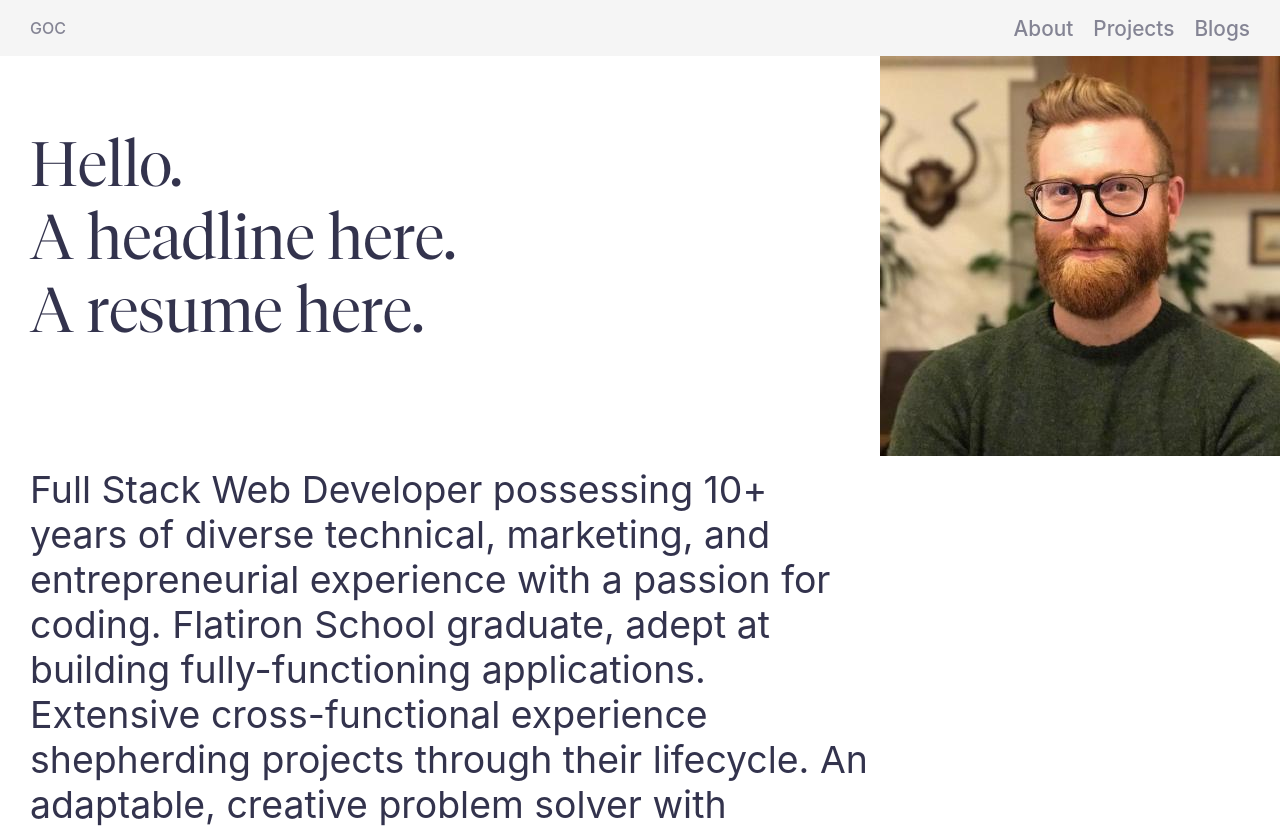
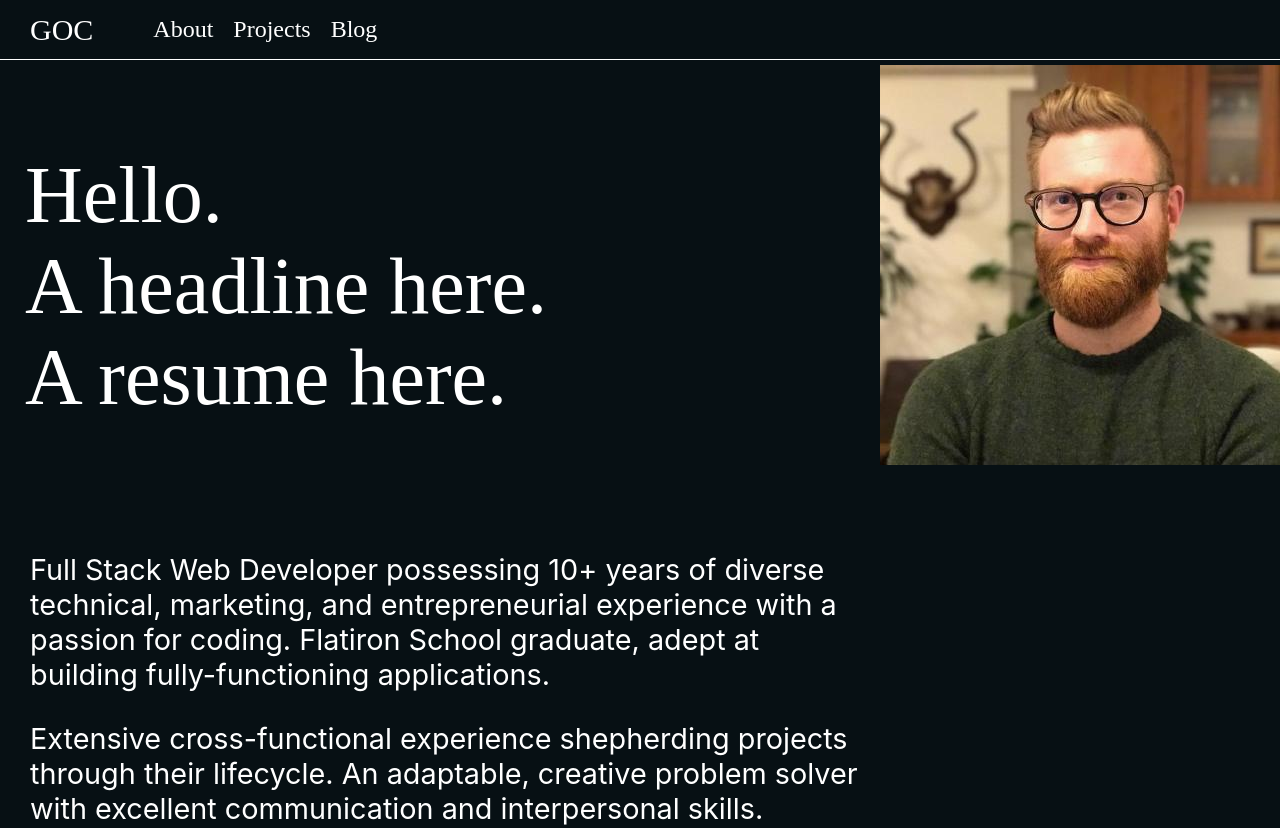
Before and after one commit to gavinoconnor/gavinoconnor.github.io, a React (Create React App) app: page / in a window 1280 px wide. Shown: the top 828 px of the page. Built offline with nearby package versions, Linux system fonts and the light colour scheme; no server answers.

Commit message:
add video

```diff
--- a/src/App.module.css
+++ b/src/App.module.css
@@ -1,7 +1,5 @@
 .App {
-  margin-top: 56px;
+  margin-top: 60px;
   text-align: center;
   background: #FFF;
-  /* background: rgb(34,193,195);
-  background: linear-gradient(0deg, rgba(34,193,195,1) 0%, rgba(253,187,45,1) 100%); */
 }
--- a/src/components/About/About.js
+++ b/src/components/About/About.js
@@ -20,7 +20,10 @@ const about = () => {
             Full Stack Web Developer possessing 10+ years of diverse technical,
             marketing, and entrepreneurial experience with a passion for coding.
             Flatiron School graduate, adept at building fully-functioning
-            applications. Extensive cross-functional experience shepherding projects
+            applications.
+          </p>
+          <p>
+            Extensive cross-functional experience shepherding projects
             through their lifecycle. An adaptable, creative problem solver with
             excellent communication and interpersonal skills. Independently
             motivated to stay current with relevant software and applications.
@@ -28,7 +31,7 @@ const about = () => {
         </div>
       </div>
       <div className={classes.ImageContainer}>
-        <img src={profile} alt="profile" className={classes.profile} />
+        <img src={profile} alt="profile" className={classes.Profile} />
       </div>
     </div>
   );
--- a/src/components/About/About.module.css
+++ b/src/components/About/About.module.css
@@ -1,9 +1,8 @@
 .About {
   display: flex;
   text-decoration: none;
-  color: #33334d;
-  font-size: 1.3em;
-  font-weight: 400;
+  background-color: #071014;
+  color: #FFF;
 }
 
 .About p {
@@ -11,7 +10,7 @@
 }
 
 .About a {
-  color: #33334d;
+  color: #FFF;
   text-decoration: none;
 }
 
@@ -22,11 +21,12 @@
 }
 
 .Hello {
-  font-family: TiemposFine;
-  font-size: 1.5em;
+  font-family: TiemposFine-Light;
+  font-weight: 300;
+  font-size: 2.5em;
   text-align: left;
   padding: 10px;
-  margin-left: 20px;
+  margin-left: 15px;
 }
 
 .Intro {
@@ -40,6 +40,5 @@
 
 }
 .Profile {
-  /* width: 200px;
-  height: 200px; */
+  padding-top: 5px;
 }
--- a/src/components/YelpCamp/YelpCamp.js
+++ b/src/components/YelpCamp/YelpCamp.js
@@ -5,7 +5,7 @@ import yelpcamp from './yelpcamp.jpeg';
 
 const yelpCamp = () => {
   return (
-    <div>
+    <div className={classes.YelpCamp}>
       <h1>YelpCamp</h1>
       <div>
         <div>
@@ -13,8 +13,12 @@ const yelpCamp = () => {
           <h3>About the project:</h3>
           <p>A Yelp clone for campgrounds. Built with Node.js, Express, and MongoDB. Styled with Bootcamp.</p>
         </div>
-        <h3>Demo Video</h3>
-        <h4>Github link/code preview</h4>
+        <iframe src='https://www.youtube.com/embed/1Kuyz3Cvla4'
+        frameBorder='0'
+        allow='autoplay; encrypted-media'
+        allowFullScreen
+        title='video'/>
+        <h3>Find the code at Github <a href="https://github.com/gavinoconnor/YelpCamp">here.</a></h3>
       </div>
     </div>
   );
--- a/src/components/YelpCamp/YelpCamp.module.css
+++ b/src/components/YelpCamp/YelpCamp.module.css
@@ -1,3 +1,7 @@
+.YelpCamp a {
+  color: #33334d;
+  text-decoration: none;
+}
 
 .Camp {
   width: 50%;
--- a/src/containers/Navbar/Navbar.js
+++ b/src/containers/Navbar/Navbar.js
@@ -7,12 +7,12 @@ const Navbar = () => {
   return (
     <div>
       <header className={classes.Navbar}>
-        <NavLink to='/' style={{fontSize: '16px'}}>GOC</NavLink>
+        <NavLink to='/' style={{fontSize: '30px'}}>GOC</NavLink>
         <nav>
           <ul>
             <li><NavLink activeClassName={classes.active} to='/about'>About</NavLink></li>
             <li><NavLink activeClassName={classes.active} to='/projects'>Projects</NavLink></li>
-            <li><NavLink activeClassName={classes.active} to='/blogs'>Blogs</NavLink></li>
+            <li><NavLink activeClassName={classes.active} to='/blogs'>Blog</NavLink></li>
           </ul>
         </nav>
       </header>
--- a/src/containers/Navbar/Navbar.module.css
+++ b/src/containers/Navbar/Navbar.module.css
@@ -1,13 +1,13 @@
 .Navbar {
-  background-color: #EEE;
-  opacity: 0.6;
-  height: 56px;
+  background-color: #071014;
+  color: #FFF;
+  /* opacity: 0.6; */
   width: 100%;
-  position: fixed;
+  position: absolute;
   top: 0;
   left: 0;
   display: flex;
-  justify-content: space-between;
+  justify-content: flex-start;
   align-items: center;
   padding: 0 20px;
   box-sizing: border-box;
@@ -17,15 +17,15 @@
   display: flex;
   list-style: none;
   align-items: center;
+  font-family: NeueHaasUnicaPro-Bold;
 }
 
 .Navbar a {
   padding: 10px;
   text-decoration: none;
-  color: #33334d;
-  font-size: 1.3rem;
-  font-weight: 500;
-  /* border-right: 1px solid #eee; */
+  color: #FFF;
+  font-family: NeueHaasUnicaPro;
+  font-size: 1.5em;
 }
 
 .Navbar a:hover,
--- a/src/containers/Projects/Projects.js
+++ b/src/containers/Projects/Projects.js
@@ -6,7 +6,6 @@ import classes from './Projects.module.css';
 const projects = () => {
   return (
     <div>
-      <h1 style={{fontSize: '2em', fontWeight: '800', color: '#33334d'}}>Projects</h1>
       <ul className={classes.Projects}>
         <li><NavLink to="/tixtra">Tixtra</NavLink></li>
         <li><NavLink to="/habit">HabitTrackr</NavLink></li>
--- a/src/index.css
+++ b/src/index.css
@@ -9,7 +9,14 @@ body {
 
 @font-face {
   font-family: 'TiemposFine';
-  src: local('TiemposFine'), url('./fonts/TiemposFine-Light.otf'), format('truetype');
+  src: url('./fonts/TiemposFine-Light.otf');
+  font-style: normal;
+  font-weight: 300;
+}
+@font-face {
+  font-family: 'NeueHaasUnicaPro-Bold';
+  src: url('./fonts/NeueHaasUnicaPro-Bold.otf');
+  src: local('NeueHaasUnicaPro-Bold'), url('./fonts/NeueHaasUnicaPro-Bold.otf'), format('opentype');
 }
 
 code {
--- a/src/index.js
+++ b/src/index.js
@@ -3,6 +3,7 @@ import ReactDOM from 'react-dom';
 import { BrowserRouter } from 'react-router-dom';
 
 import './fonts/TiemposFine-Light.otf';
+import './fonts/NeueHaasUnicaPro-Bold.otf';
 import './index.css';
 import App from './App';
 import * as serviceWorker from './serviceWorker';
```
Also changed, not shown: src/fonts/NeueHaasUnicaPro-Bold.otf (added).
